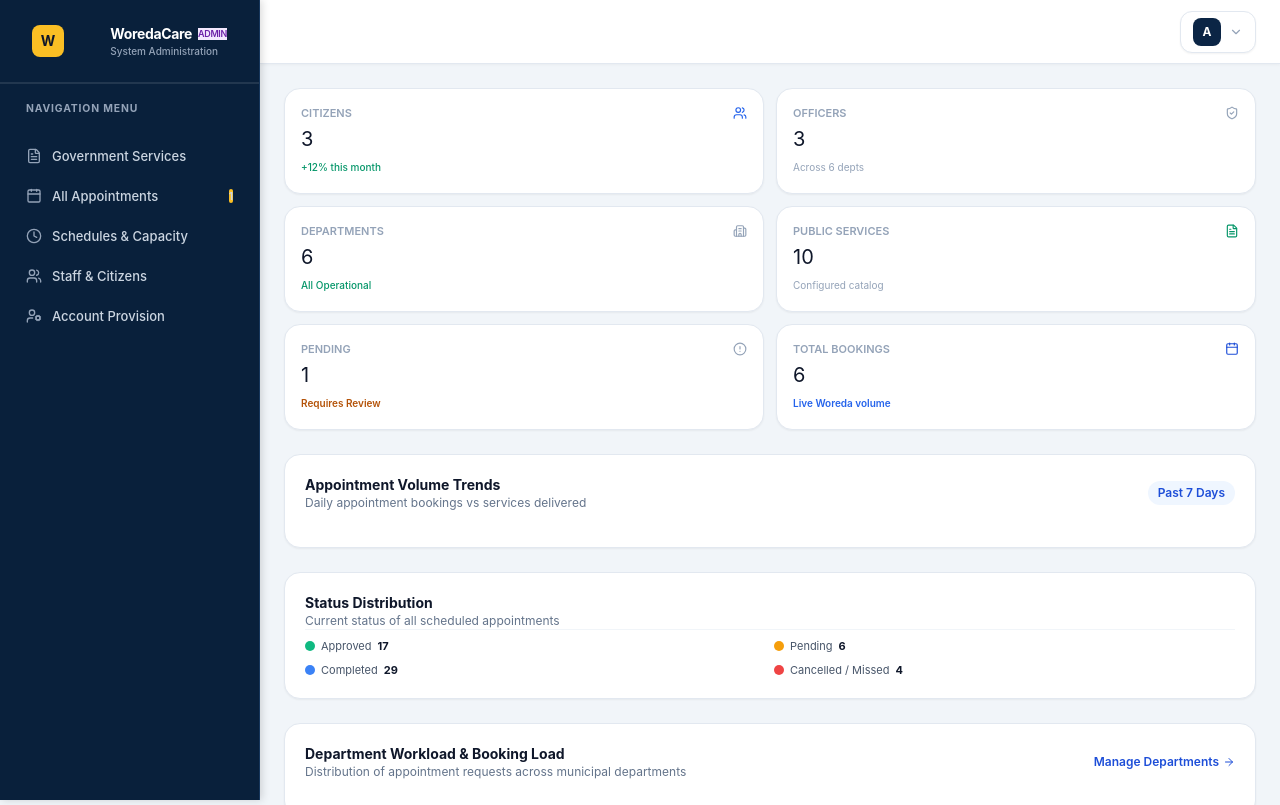
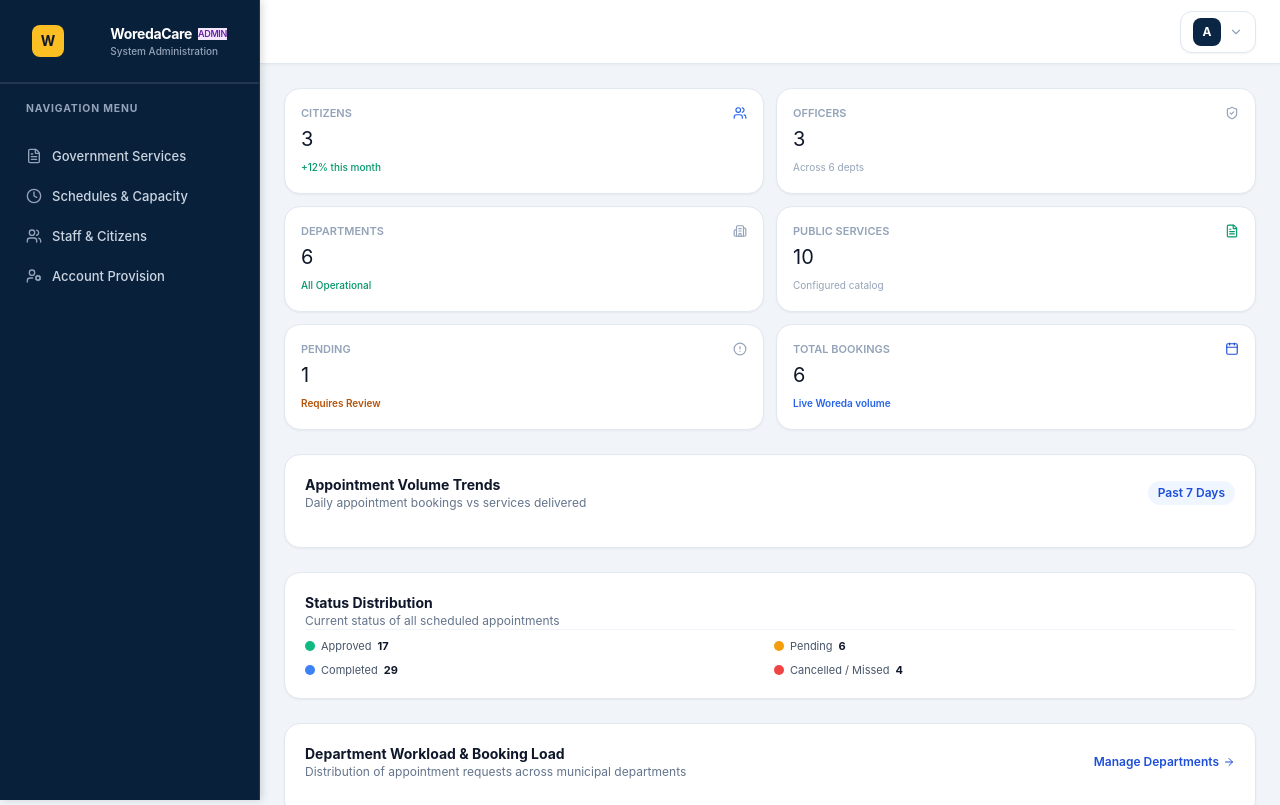
Before and after one commit to Amir3356/Woreda-Booking-and-Appointment-Management-System, a React (Vite) app in the folder client/: page /admin in a window 1280 px wide. Shown: the top 805 px of the page. Built offline with nearby package versions, Linux system fonts and the light colour scheme.

Commit message:
refactor(admin): remove All Appointments from admin sidebar

```diff
--- a/client/components/layout/DashboardSidebar.jsx
+++ b/client/components/layout/DashboardSidebar.jsx
@@ -30,12 +30,6 @@ export default function DashboardSidebar({ role = "ADMIN" }) {
 
   const adminNav = [
     { href: "/admin/services", label: "Government Services", icon: FileText },
-    {
-      href: "/admin/appointments",
-      label: "All Appointments",
-      icon: Calendar,
-      badge: pendingAppointmentsCount > 0 ? pendingAppointmentsCount : null,
-    },
     { href: "/admin/schedule", label: "Schedules & Capacity", icon: Clock },
     { href: "/admin/users", label: "Staff & Citizens", icon: Users },
     { href: "/admin/account-provision", label: "Account Provision", icon: UserCog },
```
